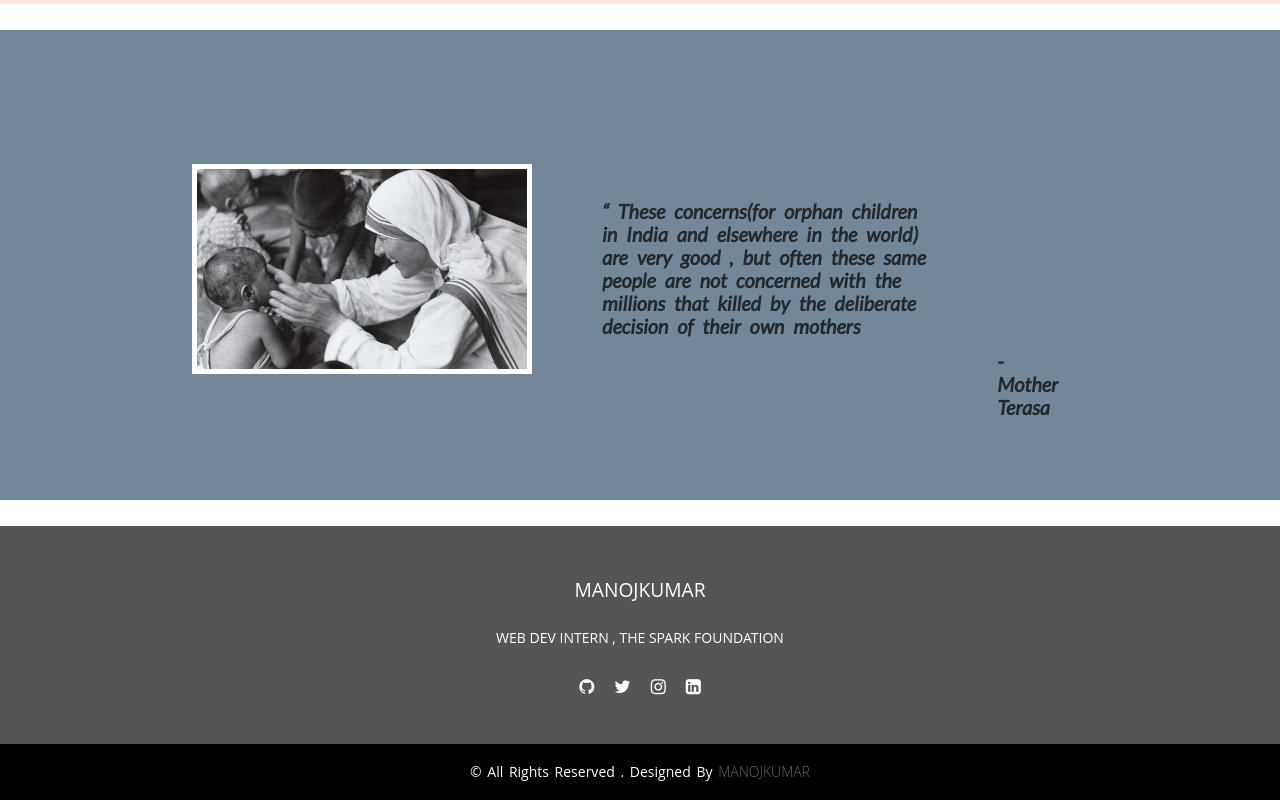
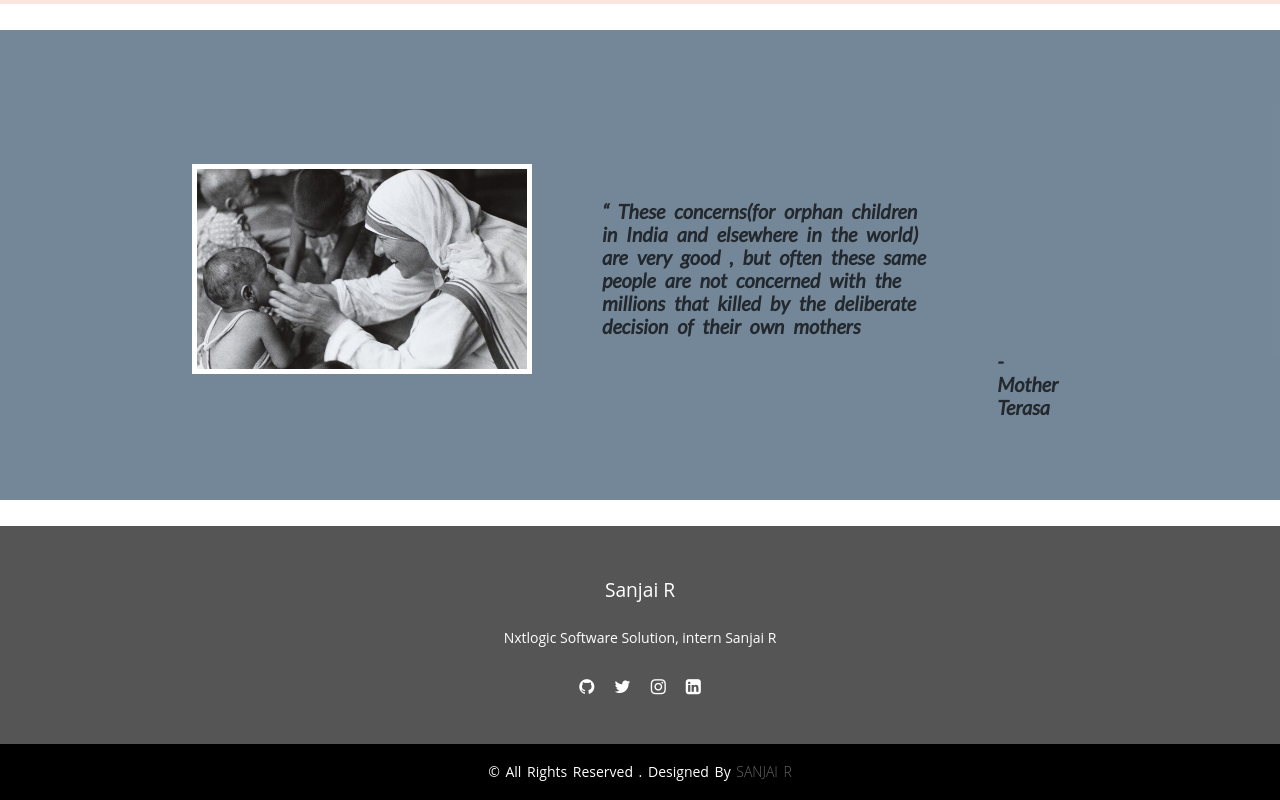
Before and after one commit to sanjai14R/PAYMENT-PORTAL, a plain HTML site: page index.html in a window 1280 px wide. Shown: the part 2184-2984 px from the top of the page. Drawn offline with Linux system fonts and the light colour scheme.

Commit message:
Update index.html

```diff
--- a/index.html
+++ b/index.html
@@ -1,10 +1,6 @@
 <!---
-#Manojkumar S
-#TheSparksFoundationInternship
-#GripJuly21
-#WebDevIntern
-#Task3
-#PaymentGatewayIntegration
+#Sanjai R
+#PaymentGateway
 --->
 
 <!DOCTYPE html>
@@ -19,7 +15,7 @@
     <link rel="stylesheet"  href="./css/style.css">
     <link rel="stylesheet"  href="./css/normalize.css">
     <link rel="stylesheet"  href="./css/Grid.css">
-    <title>Manojkumar TSF Task</title>
+    <title>Sanjai's Payment portal</title>
 </head>
 <body>
     <header>
@@ -129,17 +125,17 @@
 </section>
 <footer>
   <div class="footer-content">
-    <h3>MANOJKUMAR</h3>
-      <p>WEB DEV INTERN , THE SPARK FOUNDATION</p>
+    <h3>Sanjai R</h3>
+      <p>Nxtlogic Software Solution, intern Sanjai R</p>
         <ul class="socials">
           <li><a href="https://github.com/ManojMK2910"><i class="fa fa-github"></i></a></li>
           <li><a href="https://twitter.com/Manojku86366457"><i class="fa fa-twitter"></i></a></li>
           <li><a href="https://www.instagram.com/manoj__sankar/"><i class="fa fa-instagram"></i></a></li>
-          <li><a href="https://www.linkedin.com/in/manojkumar-s-77569b20b/"><i class="fa fa-linkedin-square"></i></a></li>
+          <li><a href="https://www.linkedin.com/in/sanjai-r-a6719220b/"><i class="fa fa-linkedin-square"></i></a></li>
         </ul>
     </div>
     <div class="footer-bottom">
-      <p>&copy; All Rights Reserved . designed by <span>Manojkumar</span></p>
+      <p>&copy; All Rights Reserved . designed by <span>Sanjai R</span></p>
     </div>
 </footer>
 
```
